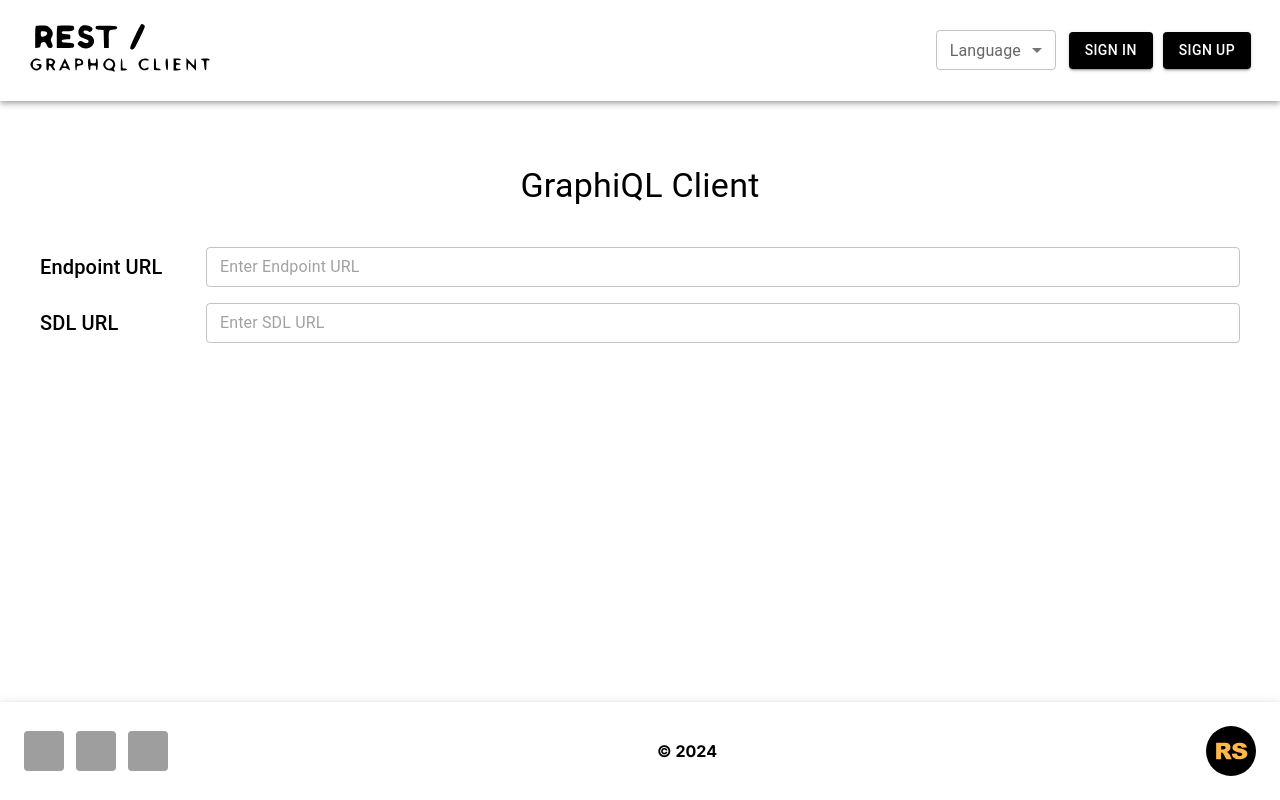
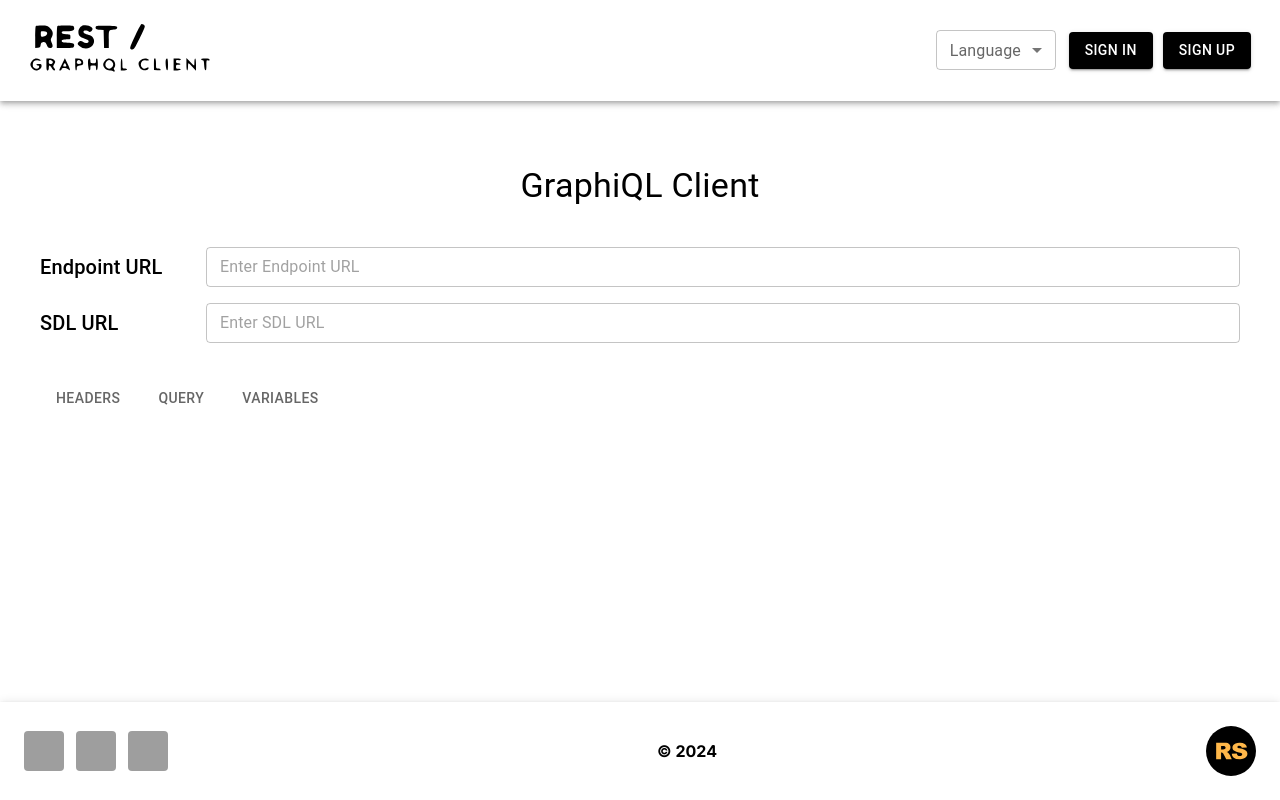
Before and after one commit to DiMoNiO04/graphiql-app, a Next.js app: page /graphiQL-client in a window 1280 px wide. Built offline with nearby package versions, Linux system fonts and the light colour scheme; no server answers; grey boxes are pictures that could not be loaded.

Commit message:
feat: add navigation graphi panel component

```diff
--- a/src/app/graphiQL-client/page.tsx
+++ b/src/app/graphiQL-client/page.tsx
@@ -1,8 +1,9 @@
 'use client';
 
+import NavigationGraphiPanel from '@/src/components/NavigationGraphiPanel/NavigationGraphiPanel';
 import UrlEditorGraphi from '@/src/components/UrlEditorGraphi/UrlEditorGraphi';
 import { Box, Stack, Typography } from '@mui/material';
-import { useState } from 'react';
+import React, { useState } from 'react';
 
 const GraphiQlClient = () => {
   const [endpointUrl, setEndpointUrl] = useState<string>('');
@@ -28,6 +29,7 @@ const GraphiQlClient = () => {
           sdlUrl={sdlUrl}
           onSdlUrlChange={setSdlUrl}
         />
+        <NavigationGraphiPanel />
       </Box>
     </Stack>
   );
--- /dev/null
+++ b/src/components/NavigationGraphiPanel/NavigationGraphiPanel.tsx
@@ -0,0 +1,37 @@
+import React, { useState } from 'react';
+import { a11yProps } from '@/src/lib/restClient/getAllyProps';
+import ControlTabPanel from '@/src/components/ControlTabPanel/ControlTabPanel';
+import { Box, Tab, Tabs } from '@mui/material';
+
+const NavigationGraphiPanel: React.FC = () => {
+  const [tabsValue, setTabsValue] = useState<number | null>(null);
+
+  const handleChangeTab = (event: React.SyntheticEvent, newValue: number) => {
+    setTabsValue(newValue);
+  };
+
+  return (
+    <Box sx={{ marginTop: '2rem' }}>
+      <Tabs
+        value={tabsValue}
+        onChange={handleChangeTab}
+        TabIndicatorProps={{ sx: { backgroundColor: '#F26B3A', height: 3, bottom: 2 } }}
+      >
+        <Tab label="Headers" {...a11yProps(0)} />
+        <Tab label="Query" {...a11yProps(1)} />
+        <Tab label="Variables" {...a11yProps(2)} />
+      </Tabs>
+      <ControlTabPanel value={tabsValue} index={0}>
+        Headers Editor
+      </ControlTabPanel>
+      <ControlTabPanel value={tabsValue} index={1}>
+        Query Editor
+      </ControlTabPanel>
+      <ControlTabPanel value={tabsValue} index={2}>
+        Variables Editor
+      </ControlTabPanel>
+    </Box>
+  );
+};
+
+export default NavigationGraphiPanel;
--- a/src/types/tabPanelTypes.ts
+++ b/src/types/tabPanelTypes.ts
@@ -1,5 +1,5 @@
 export interface TabPanelProps {
   children?: React.ReactNode;
   index: number;
-  value: number;
+  value: number | null;
 }
--- /dev/null
+++ b/src/types/urlEditorGraphiTypes.ts
@@ -0,0 +1,6 @@
+export interface IUrlEditorGraphi {
+  endpointUrl: string;
+  onEndpointUrlChange: (url: string) => void;
+  sdlUrl: string;
+  onSdlUrlChange: (url: string) => void;
+}
```
Also changed, not shown: src/components/UrlEditorGraphi/UrlEditorGraphi.tsx (+1 -7 lines).
